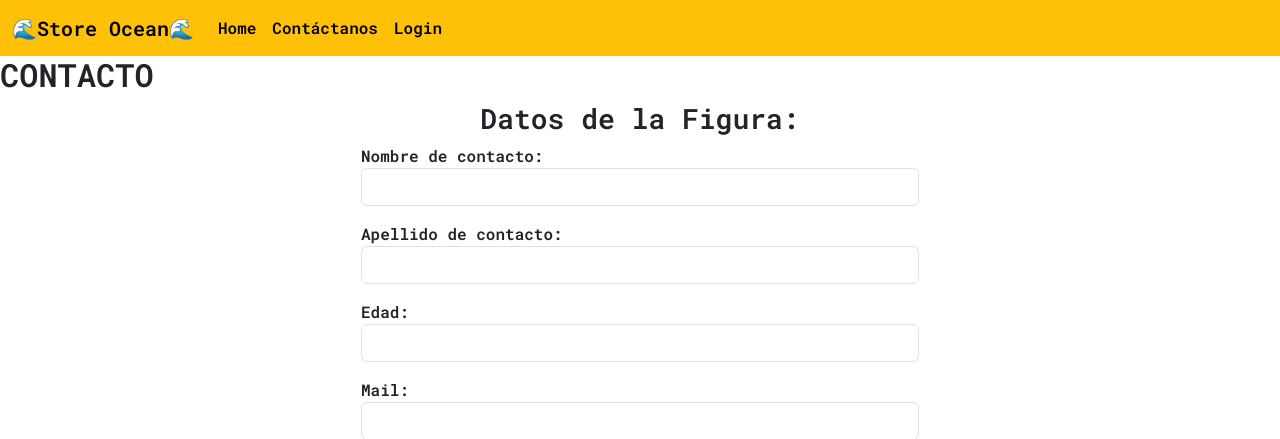
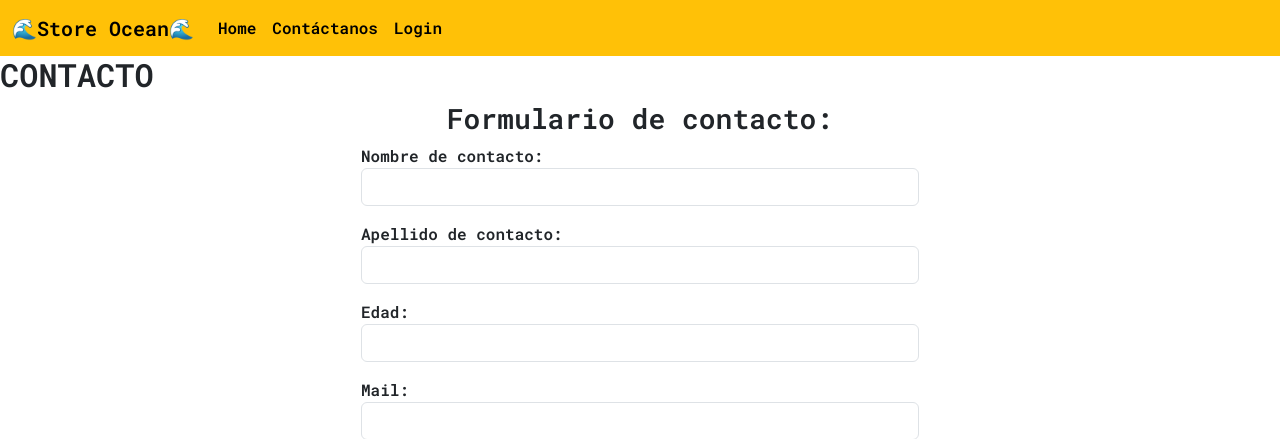
Before and after one commit to emagomez99/CaC_23654_Grupo19_PIG, a Django app: page /store_ocean/contacto in a window 1280 px wide. Shown: the top 439 px of the page. Run offline with Django 4.2, Linux system fonts and the light colour scheme; some libraries are stand-ins or nearby versions.

Commit message:
cambios menores

```diff
--- a/core/templates/core/contacto.html
+++ b/core/templates/core/contacto.html
@@ -16,7 +16,7 @@ contacto
 <!-- FORMULARIO ASOCIADO A UN TEMPLATE -->
 {% block content %}
 <div class="container">
-    <h3 class="text-center">Datos de la Figura:</h3>
+    <h3 class="text-center">Formulario de contacto:</h3>
     <form method="post" action="{% url 'contacto' %}" class="mx-auto w-50">
         {% csrf_token %}
         {{ contacto_form.as_p }}
--- a/core/templates/core/index.html
+++ b/core/templates/core/index.html
@@ -33,6 +33,9 @@
                     <div class="carousel-item">
                         <img src="{% static 'core/images/figura2.png' %}" class="d-block w-100" alt="Figura 2">
                     </div>
+                    <div class="carousel-item">
+                        <img src="{% static 'core/images/figura3.png' %}" class="d-block w-100" alt="Figura 3">
+                    </div>
                 </div>
                 <button class="carousel-control-prev" type="button" data-bs-target="#carouselExampleControls"
                     data-bs-slide="prev">
```
Also changed, not shown: core/static/core/images/figura3.png (added).
